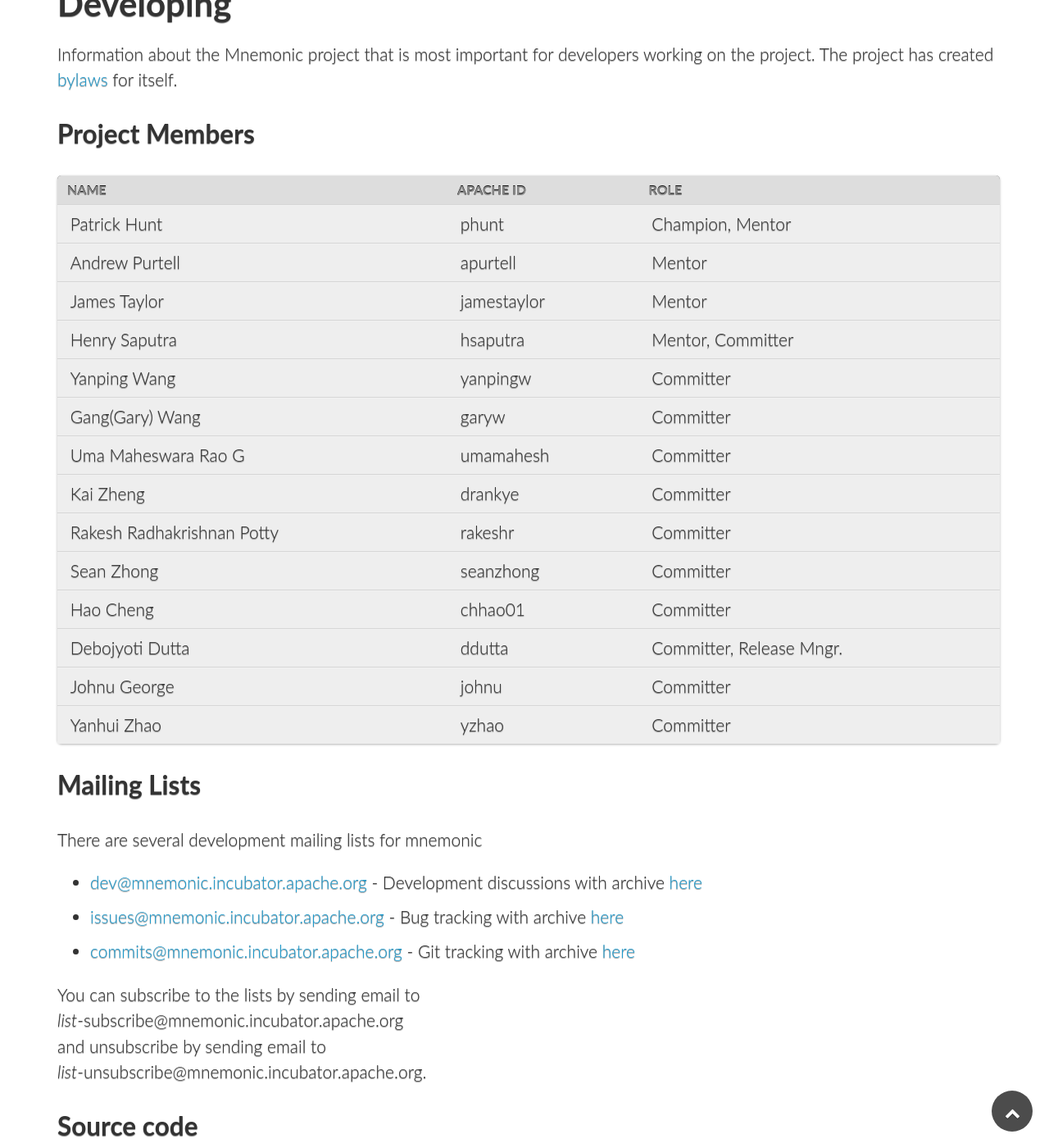
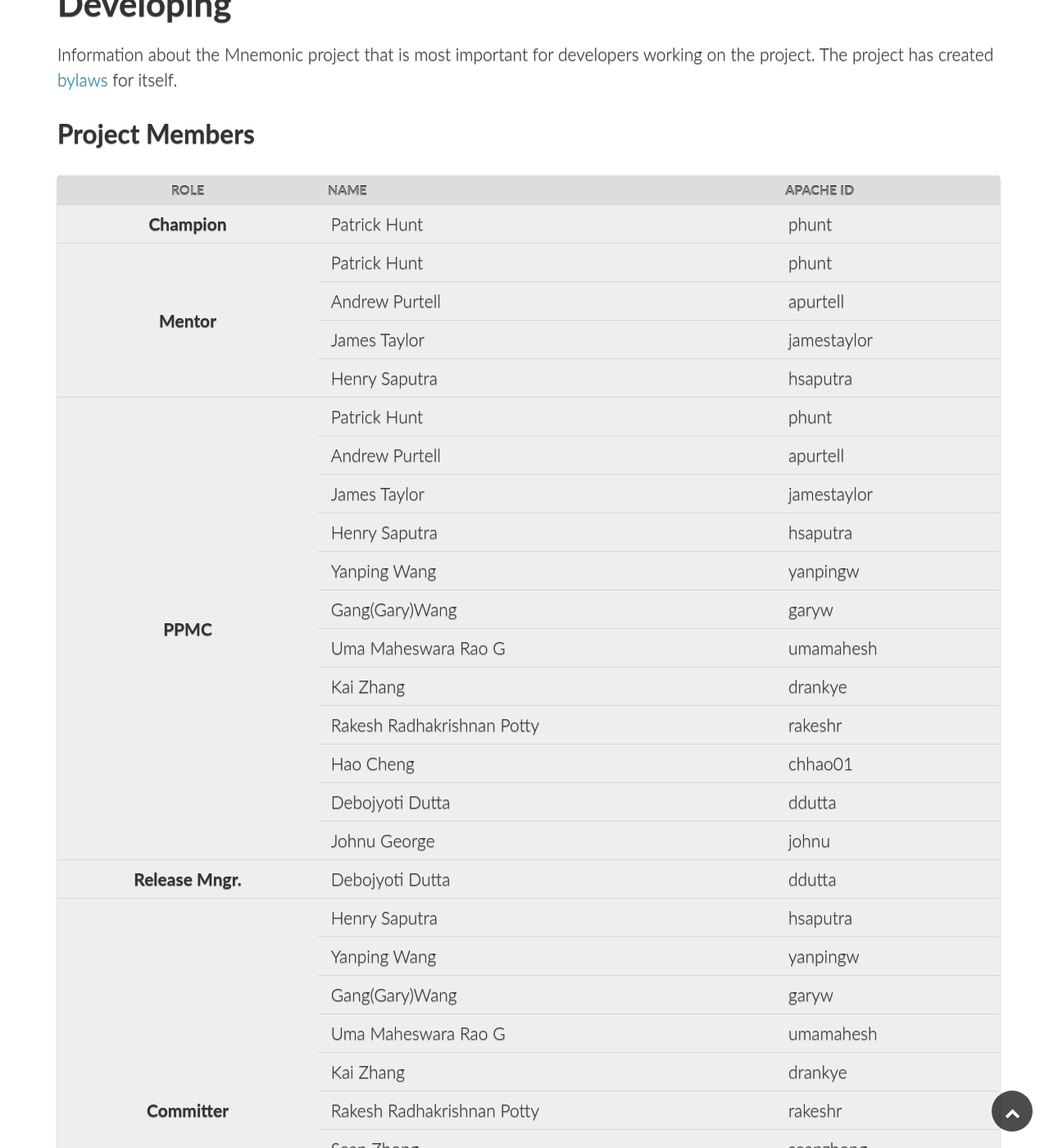
Before and after one commit to apache/mnemonic-site, a Jekyll site: the page built from src/develop/index.md, in a window 1280 px wide and 1400 px high, scrolled down 208 px. Shown: the whole window at 82% size. Built offline with Jekyll 4.4.1, drawn with Linux system fonts in a browser that asks for light colours; some web fonts are replaced.

Commit message:
Mnemonic-335:Add PPMC category for project members

```diff
--- a/src/develop/index.md
+++ b/src/develop/index.md
@@ -9,22 +9,143 @@
 
 ## Project Members
 
-Name                    | Apache Id      | Role
-:---------------------- | :------------- | :---
-Patrick Hunt            | phunt          | Champion, Mentor
-Andrew Purtell          | apurtell       | Mentor
-James Taylor            | jamestaylor    | Mentor
-Henry Saputra           | hsaputra       | Mentor, Committer
-Yanping Wang            | yanpingw       | Committer
-Gang(Gary) Wang         | garyw          | Committer
-Uma Maheswara Rao G     | umamahesh      | Committer
-Kai Zheng               | drankye        | Committer
-Rakesh Radhakrishnan Potty | rakeshr     | Committer
-Sean Zhong              | seanzhong      | Committer
-Hao Cheng               | chhao01        | Committer
-Debojyoti Dutta         | ddutta         | Committer, Release Mngr.
-Johnu George            | johnu          | Committer
-Yanhui Zhao             | yzhao          | Committer
+
+<table>
+  <thead>
+    <tr>
+    <th style="text-align: center">Role</th>
+      <th style="text-align: left">Name</th>
+      <th style="text-align: left">Apache Id</th>
+    </tr>
+  </thead>
+  <tbody>
+    <tr>
+      <td rowspan="1" style="text-align: center; font-weight:700">Champion</td>
+      <td style="text-align: left">Patrick Hunt</td>
+      <td style="text-align: left">phunt</td>
+    </tr>
+    <tr>
+      <td rowspan="4" style="text-align: center; font-weight:700">Mentor</td>
+      <td style="text-align: left">Patrick Hunt</td>
+      <td style="text-align: left">phunt</td>
+    </tr>
+    <tr>
+      <td style="text-align: left">Andrew Purtell</td>
+      <td style="text-align: left">apurtell</td>
+    </tr>
+    <tr>
+      <td style="text-align: left">James Taylor</td>
+      <td style="text-align: left">jamestaylor</td>
+    </tr>
+    <tr>
+      <td style="text-align: left">Henry Saputra</td>
+      <td style="text-align: left">hsaputra</td>
+    </tr>
+    <tr>
+      <td rowspan="12" style="text-align: center; font-weight:700">PPMC</td>
+      <td style="text-align: left">Patrick Hunt</td>
+      <td style="text-align: left">phunt</td>
+    </tr>
+    <tr>
+      <td style="text-align: left">Andrew Purtell</td>
+      <td style="text-align: left">apurtell</td>
+    </tr>
+    <tr>
+      <td style="text-align: left">James Taylor</td>
+      <td style="text-align: left">jamestaylor</td>
+    </tr>
+    <tr>
+      <td style="text-align: left">Henry Saputra</td>
+      <td style="text-align: left">hsaputra</td>
+    </tr>
+    <tr>
+      <td style="text-align: left">Yanping Wang</td>
+      <td style="text-align: left">yanpingw</td>
+    </tr>
+    <tr>
+      <td style="text-align: left">Gang(Gary)Wang</td>
+      <td style="text-align: left">garyw</td>
+    </tr>
+    <tr>
+      <td style="text-align: left">Uma Maheswara Rao G</td>
+      <td style="text-align: left">umamahesh</td>
+    </tr>
+    <tr>
+      <td style="text-align: left">Kai Zhang</td>
+      <td style="text-align: left">drankye</td>
+    </tr>
+    <tr>
+      <td style="text-align: left">Rakesh Radhakrishnan Potty</td>
+      <td style="text-align: left">rakeshr</td>
+    </tr>
+    <tr>
+      <td style="text-align: left">Hao Cheng</td>
+      <td style="text-align: left">chhao01</td>
+    </tr>
+    <tr>
+      <td style="text-align: left">Debojyoti Dutta</td>
+      <td style="text-align: left">ddutta</td>
+    </tr>
+    <tr>
+      <td style="text-align: left">Johnu George</td>
+      <td style="text-align: left">johnu</td>
+    </tr>
+    <tr>
+      <td rowspan="1" style="text-align: center; font-weight:700">Release Mngr.</td>
+      <td style="text-align: left">Debojyoti Dutta</td>
+      <td style="text-align: left">ddutta</td>
+    </tr>
+    <tr>
+      <td rowspan="11" style="text-align: center; font-weight:700">Committer</td>
+      <td style="text-align: left">Henry Saputra</td>
+      <td style="text-align: left">hsaputra</td>
+    </tr>
+    <tr>
+      <td style="text-align: left">Yanping Wang</td>
+      <td style="text-align: left">yanpingw</td>
+    </tr>
+    <tr>
+      <td style="text-align: left">Gang(Gary)Wang</td>
+      <td style="text-align: left">garyw</td>
+    </tr>
+    <tr>
+      <td style="text-align: left">Uma Maheswara Rao G</td>
+      <td style="text-align: left">umamahesh</td>
+    </tr>
+    <tr>
+      <td style="text-align: left">Kai Zhang</td>
+      <td style="text-align: left">drankye</td>
+    </tr>
+    <tr>
+      <td style="text-align: left">Rakesh Radhakrishnan Potty</td>
+      <td style="text-align: left">rakeshr</td>
+    </tr>
+    <tr>
+      <td style="text-align: left">Sean Zhong</td>
+      <td style="text-align: left">seanzhong</td>
+    </tr>
+    <tr>
+      <td style="text-align: left">Hao Cheng</td>
+      <td style="text-align: left">chhao01</td>
+    </tr>
+    <tr>
+      <td style="text-align: left">Debojyoti Dutta</td>
+      <td style="text-align: left">ddutta</td>
+    </tr>
+    <tr>
+      <td style="text-align: left">Johnu George</td>
+      <td style="text-align: left">johnu</td>
+    </tr>
+    <tr>
+      <td style="text-align: left">Yanhui Zhao</td>
+      <td style="text-align: left">yzhao</td>
+    </tr>
+  </tbody>
+</table>
+
+
+
+
 
 ## Mailing Lists
 
```
